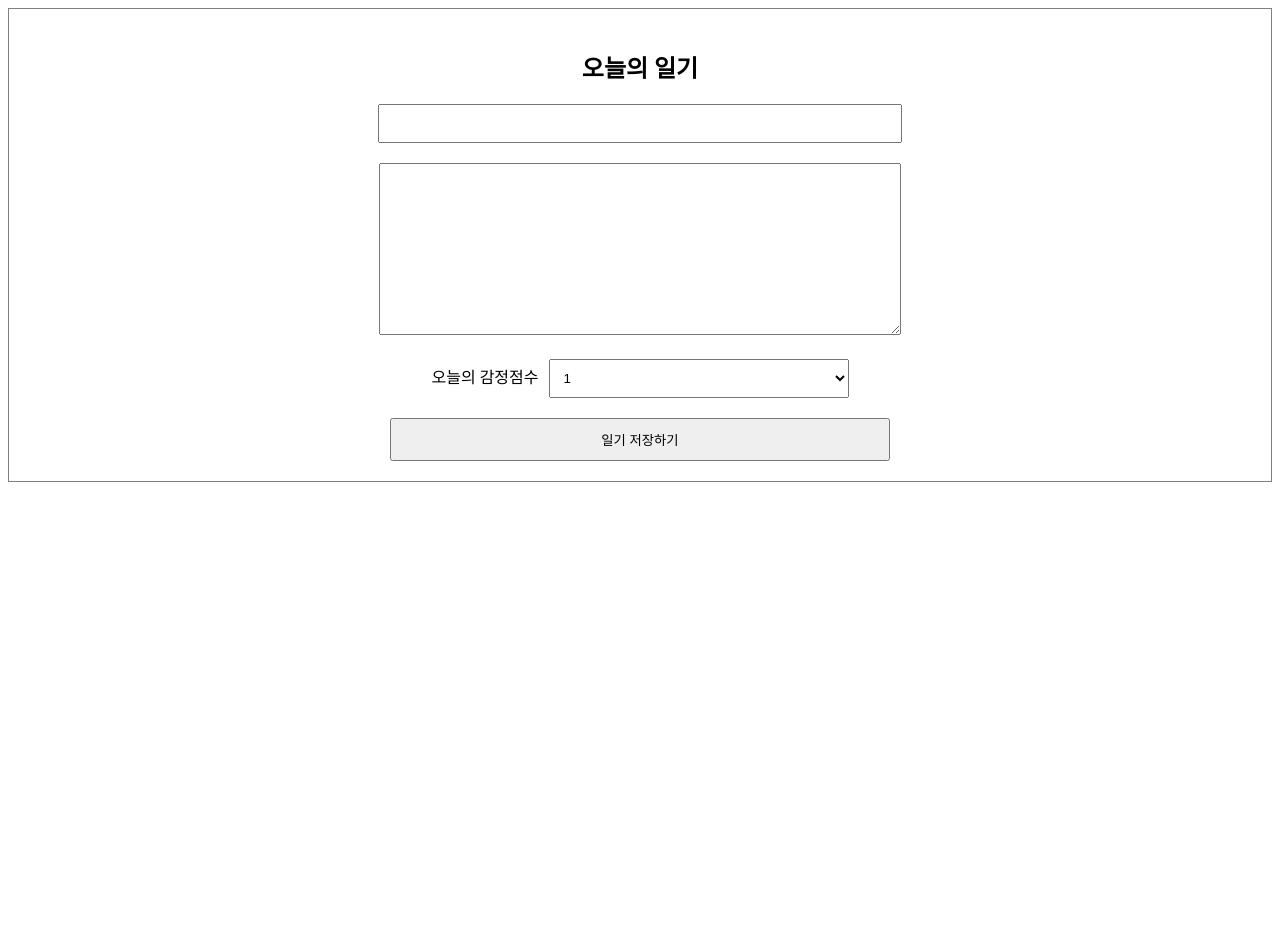
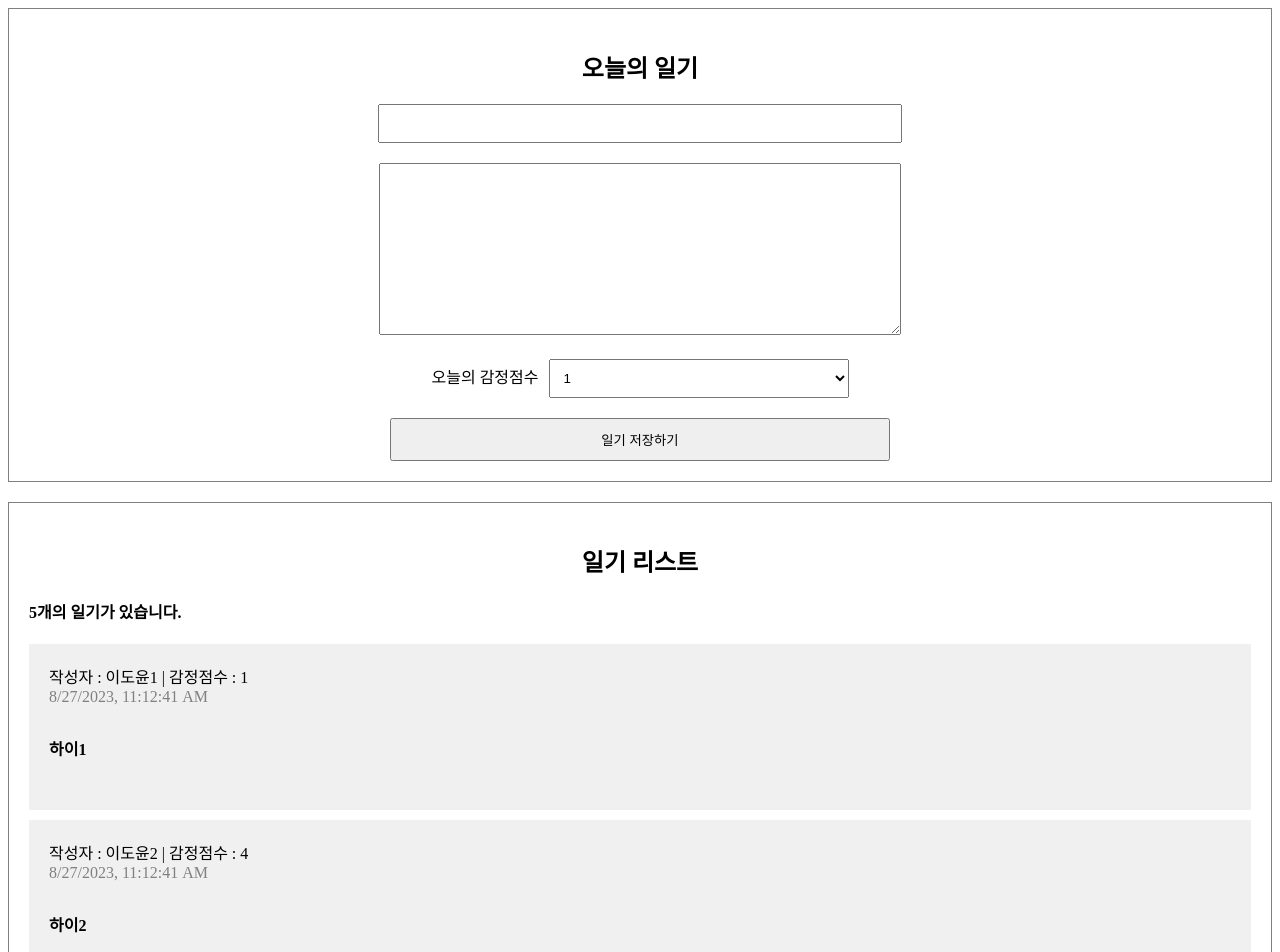
Before and after one commit to doyn511/Simple-Diary, a React (Create React App) app: page / in a window 1280 px wide. Shown: the top 952 px of the page. Before the commit the page ends 800 px from the top, so only its background shows below. Built offline with nearby package versions, Linux system fonts and the light colour scheme.

Commit message:
[feat] 리스트 렌더링

```diff
--- a/src/App.css
+++ b/src/App.css
@@ -27,3 +27,36 @@
   padding: 10px;
   cursor: pointer;
 }
+/* List */
+.DiaryList {
+  border: 1px solid gray;
+  padding: 20px;
+  margin-top: 20px;
+}
+
+.DiaryList h2 {
+  text-align: center;
+}
+
+/* Item */
+.DiaryItem {
+  background-color: rgb(240, 240, 240);
+  margin-bottom: 10px;
+  padding: 20px;
+}
+
+.DiaryItem .info {
+  border-bottom: 1px solid gray;
+  padding-bottom: 10px;
+  margin-bottom: 10px;
+}
+
+.DiaryItem .date {
+  color: gray;
+}
+
+.DiaryItem .content {
+  font-weight: bold;
+  margin-bottom: 30px;
+  margin-top: 30px;
+}
--- a/src/App.js
+++ b/src/App.js
@@ -1,10 +1,48 @@
 import "./App.css";
 import DiaryEditor from "./DiaryEditor";
-
+import DiaryList from "./DiaryList";
+const dummyList = [
+  {
+    id: 1,
+    author: "이도윤1",
+    content: "하이1",
+    emotion: 1,
+    created_date: new Date().getTime(),
+  },
+  {
+    id: 2,
+    author: "이도윤2",
+    content: "하이2",
+    emotion: 4,
+    created_date: new Date().getTime(),
+  },
+  {
+    id: 3,
+    author: "이도윤3",
+    content: "하이3",
+    emotion: 3,
+    created_date: new Date().getTime(),
+  },
+  {
+    id: 4,
+    author: "이도윤4",
+    content: "하이4",
+    emotion: 2,
+    created_date: new Date().getTime(),
+  },
+  {
+    id: 5,
+    author: "이도윤5",
+    content: "하이5",
+    emotion: 5,
+    created_date: new Date().getTime(),
+  },
+];
 function App() {
   return (
     <div className="App">
       <DiaryEditor />
+      <DiaryList diaryList={dummyList} />
     </div>
   );
 }
--- a/src/DiaryEditor.js
+++ b/src/DiaryEditor.js
@@ -1,4 +1,5 @@
 import { useRef, useState } from "react";
+
 const DiaryEditor = () => {
   const authorInput = useRef();
   const contentInput = useRef();
--- /dev/null
+++ b/src/DiaryItem.js
@@ -0,0 +1,16 @@
+const DiaryItem = ({ author, content, created_date, emotion, id }) => {
+  return (
+    <div className="DiaryItem">
+      <div classNAme="info">
+        <span>
+          작성자 : {author} | 감정점수 : {emotion}
+        </span>
+        <br />
+        <span className="date">{new Date(created_date).toLocaleString()}</span>
+      </div>
+      <div className="content">{content}</div>
+    </div>
+  );
+};
+
+export default DiaryItem;
--- /dev/null
+++ b/src/DiaryList.js
@@ -0,0 +1,20 @@
+import DiaryItem from "./DiaryItem.js";
+const DiaryList = ({ diaryList }) => {
+  return (
+    <div className="DiaryList">
+      <h2>일기 리스트</h2>
+      <h4>{diaryList.length}개의 일기가 있습니다.</h4>
+      <div>
+        {diaryList.map((it) => (
+          <DiaryItem key={it.id} {...it} />
+        ))}
+      </div>
+    </div>
+  );
+};
+
+DiaryList.defaultProps = {
+  diaryList: [],
+};
+
+export default DiaryList;
```
